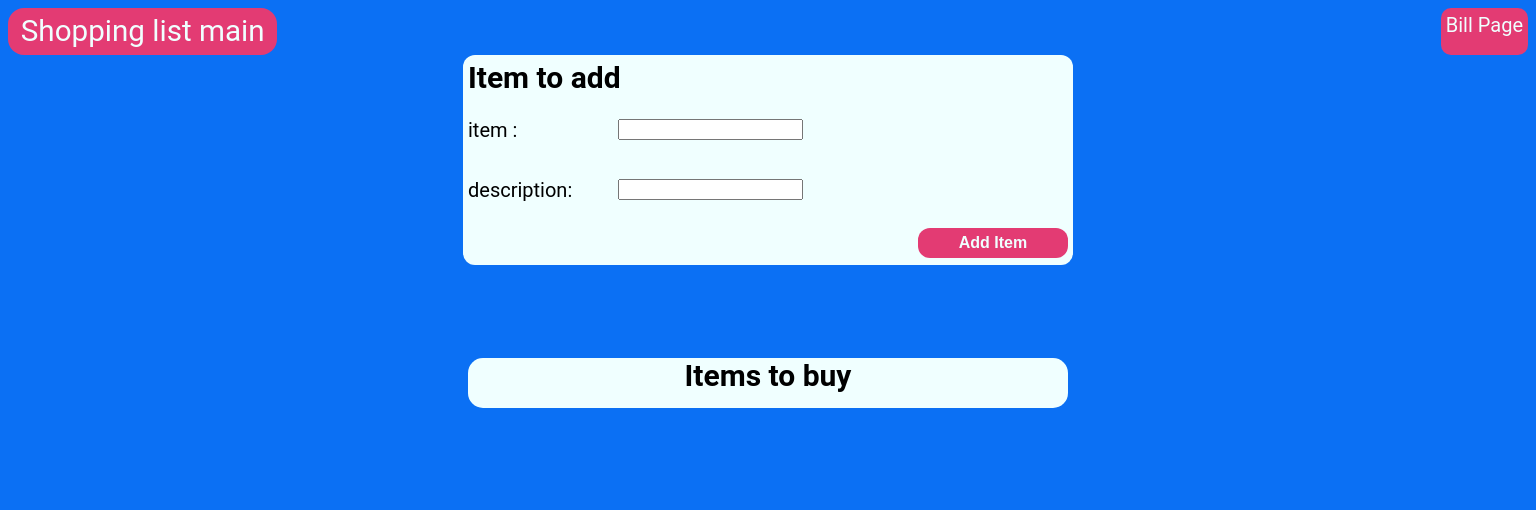
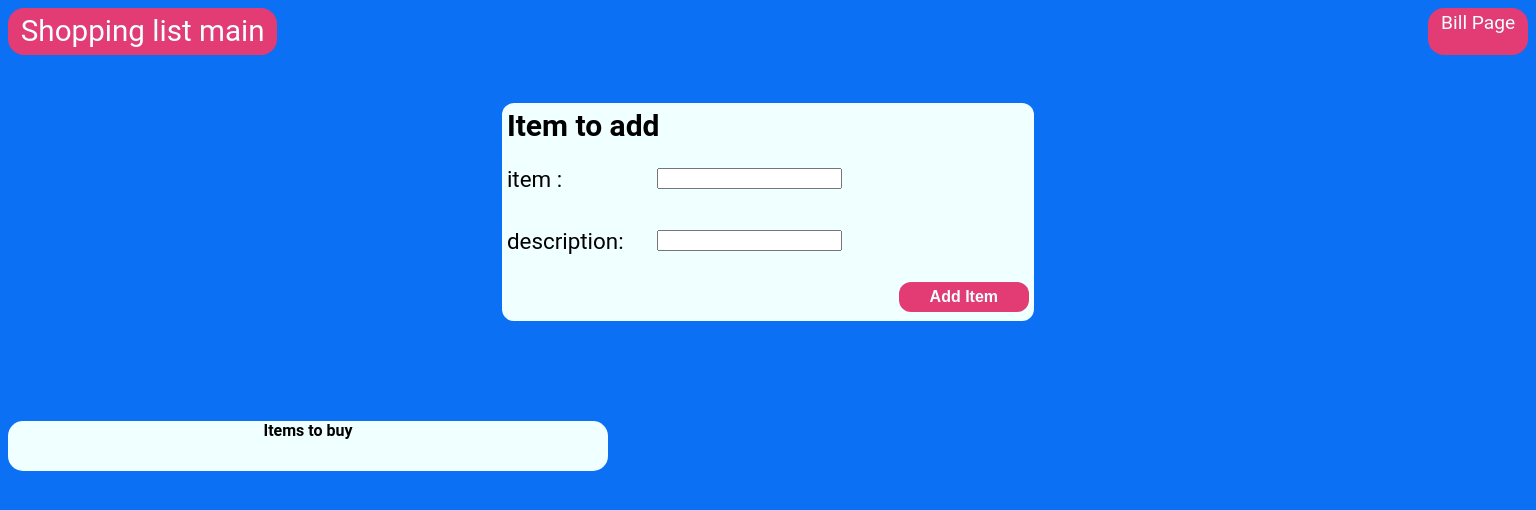
Before and after one commit to sthe0016/shoppingWebApp, a plain HTML site: page frontend/html/main.html in a window 1536 px wide. Drawn offline with nearby package versions, Linux system fonts and the light colour scheme; no server answers.

Commit message:
Test: partial dynamic style changes to main.html to make the layout more responsive to device sizes

```diff
--- a/frontend/JavaScript/main.js
+++ b/frontend/JavaScript/main.js
@@ -78,7 +78,7 @@ async function showItems(){
         displayItems.appendChild(newDiv)
         }
     )
-    if (itemsExist){
+    if (itemsExist){  // This section of html displays the option to type the name of the User buying the items and the amount of the total bill.
         const twoTextField = document.createElement('div')
         twoTextField.innerHTML = `
                 <div style = "font-size: 20px; margin-top: 100px; margin-left: 220px">
--- a/frontend/html/main.html
+++ b/frontend/html/main.html
@@ -29,62 +29,32 @@
         Shopping list main
         </div>
 
-        <div style = "font-size: 20px;
-        background-color: rgb(227, 59, 115);
-        border-radius: 10px;
-        height: auto;
-        padding: 5px;
-        width: auto;
-        ">
+        <div class = "mini-page-title" >
            <a href="./completedItems.html" style="color: azure; text-decoration: solid;">Bill Page</a>
         </div>
     </div>
 
-    <div style = "width: 600px;
-    height: 200px;
-    background-color: azure;
-    margin-left: auto;
-    margin-right: auto;
-    margin-top: auto ;
-    font-size: 30px;
-    border-radius: 12px;
-    border: 10px;
-    padding: 5px;">
-    <b>Item to add </b>
+    <div class = "main-add-item">
+        <b>Item to add </b>
 
-        <div style = "font-size: 20px; margin-top: 10px;">
-            <div style="display: flex; align-items: center; height: 50px;">
-            <label for = "itemName" style = "width: 150px; text-align: left;"> item :  </label >
+        <div class = "add-item-form-section">
+            <label for = "itemName" class = "label-section"> item :  </label >
             <input  type="text" id="itemName">
             <span id="ItemNameMsg" style = "color: red; font-size: 14px; display: none; margin-left: 10px;">Item name is required</span>
-            </div>
         </div>
 
-        <div style = "font-size: 20px; margin-top: 10px;">
-            <div style="display: flex; align-items: center; height: 50px">
-            <label for = "itemDescription" style = "width: 150px; text-align: left;"> description: </label >
+        <div class = "add-item-form-section">
+            <label for = "itemDescription" class="label-section"> description: </label >
             <input  type="text" id="itemDescription">
-            </div>
         </div>
 
-        <div style = "
-            margin-left: 450px;
-            margin-right: auto;
-            margin-top: 5px ;">
-                <button type = "button" style = " background-color: rgb(227, 59, 115);
-                border-radius: 12px;
-                width: 150px;
-                height: 30px;
-                border: white;
-                font-size: medium;
-                color: azure;
-                "
+        <button type = "button" class = "button-style"
                 onclick="return addItem()">
                 <b> Add Item </b>
-            </button>
-        </div>
+        </button>
+    </div>
 
-        <div id = "itemHeading" style = "margin-top: 100px;
+    <div id = "itemHeading" style = "margin-top: 100px;
         width: 600px;
         height: 50px;
         background-color: azure;
@@ -92,10 +62,8 @@
         text-align: center;
         vertical-align: middle;">
             <h4> Items to buy </h4>
-        </div>
+    </div>
 
-
-    </div>
     <script src = "https://cdn.jsdelivr.net/npm/axios/dist/axios.min.js"> </script>
     <script src="../JavaScript/main.js"></script>
 </body>
--- a/frontend/styles.css
+++ b/frontend/styles.css
@@ -1,3 +1,6 @@
+/* Common meaning of code:*/
+/*if we do .PARENT-TAG .CHILD-TAG {....}, it applies the style "CHILD-TAG" only if its a child inside parent class of "PARENT-TAG"*/
+
 body.common-body{
     background-color: rgb(11, 112, 244);
     font-family: Roboto;
@@ -7,14 +10,25 @@ body.common-body{
     color: azure;
     background-color: rgb(227, 59, 115);
     border-radius: 1rem;
-    padding: 0.4rem 0.8rem;
+    padding: 0.4rem 0.8rem; /* the two "rem" specifies the padding for top/bottom and left/right respectively */
     width: fit-content;
     text-align: center;
 }
 
+.mini-page-title{
+    font-size: 1.2rem;
+    color: azure;
+    background-color: rgb(227, 59, 115);
+    border-radius: 1rem;
+    padding: 0.2rem 0.8rem; /* the two "rem" specifies the padding for top/bottom and left/right respectively */
+    width: fit-content;
+    text-align: center;
+
+}
+
 .index-login{
     width: 400px;
-    height: 18vh;
+    height: 20vh;
     background-color: azure;
     margin-left: auto;
     margin-right: auto;
@@ -42,17 +56,76 @@ body.common-body{
     color: azure;
 }
 
+.main-add-item{
+    width: 400px;
+    height: 200px;
+    background-color: azure;
+    margin-left: auto;
+    margin-right: auto;
+    margin-top: 6vh ;
+    font-size: 1.3rem;
+    border-radius: 12px;
+    padding: 5px;
+}
+.main-add-item .add-item-form-section{
+    display: flex;
+    align-items: center;
+    height: 15%;
+    font-size: 20px;
+    margin-top: 3%;
+}
 
+.add-item-form-section .label-section{
+    width: 150px;
+    font-size: 1.2rem;
+}
+.main-add-item .button-style{
+    background-color: rgb(227, 59, 115);
+    margin-left: 70%;
+    margin-top: 10% ;
+    border-radius: 12px;
+    width: 100px;
+    height: 30px;
+    border: white;
+    font-size: medium;
+    color: azure;
+}
 
-@media(min-width: 1300px) {
+@media(min-width: 1300px) { /* media query to adjust the contents of the page depending on the screen size. The following code only applies to screen width sizes >= 1300px */
     .index-login{
         width: 30vw;
         height: 22vh;
         background-color: azure;
         font-size: 2.3rem;
     }
+    .main-add-item{
+        width: 34vw;
+        height: 26vh;
+        background-color: azure;
+        margin-left: auto;
+        margin-right: auto;
+        font-size: 30px;
+        border-radius: 12px;
+        border: 10px;
+        padding: 5px;
+
+    }
+    .main-add-item .add-item-form-section{
+        height: 25%;
+        font-size: 20px;
+        margin-top: 10px;
+    }
+
+    .add-item-form-section .label-section{
+        width: 150px;
+        font-size: 1.4rem;
+    }
+
+    .main-add-item .button-style{
+        margin-left: 75%;
+        margin-top: 3% ;
+        width: 25%;
+    }
+
 
 }
-
-
-/*if we do .index-page .page-title {....}, it applies the style "page-title" only if its a child inside parent class of "index-page"*/
```
